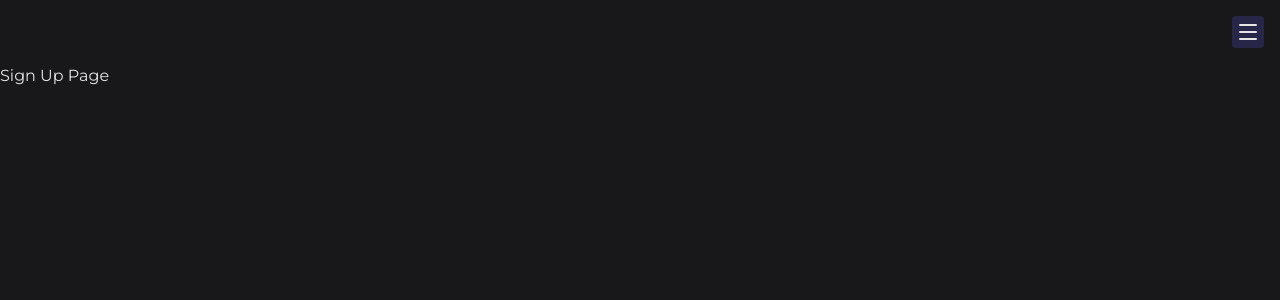
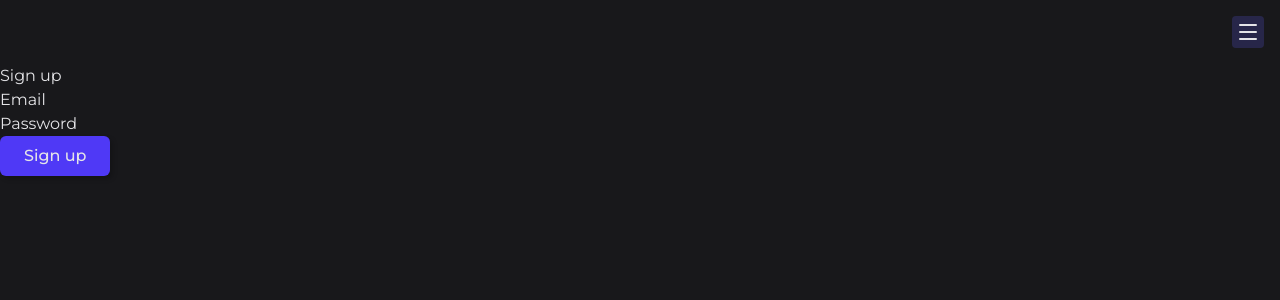
Before and after one commit to Jensaboi/watchit, a React (Vite) app in the folder frontend/: page /signup in a window 1280 px wide. Shown: the top 300 px of the page. Built offline with nearby package versions, Linux system fonts and the light colour scheme; no server answers.

Commit message:
Authcontext update

```diff
--- a/frontend/src/components/ProtectedRoute.tsx
+++ b/frontend/src/components/ProtectedRoute.tsx
@@ -6,5 +6,6 @@ export default function ProtectedRoute({ children }) {
 
   if (user) return children;
 
+  console.log(user);
   return <Navigate to={"/signin"} />;
 }
--- a/frontend/src/context/AuthContext.tsx
+++ b/frontend/src/context/AuthContext.tsx
@@ -1,26 +1,14 @@
-import { createContext, useContext, useState } from "react";
+import { createContext, useContext, useEffect, useState } from "react";
 import supabase from "../service/supabaseService";
 
 const AuthContext = createContext(null);
 
 export default function AuthProvider({ children }) {
-  const [user, setUser] = useState(null);
+  const [session, setSession] = useState(null);
 
   const { data } = supabase.auth.onAuthStateChange((event, session) => {
-    console.log(event, session);
-    if (event === "INITIAL_SESSION") {
-      // handle initial session
-    } else if (event === "SIGNED_IN") {
-      // handle sign in event
-    } else if (event === "SIGNED_OUT") {
-      // handle sign out event
-    } else if (event === "PASSWORD_RECOVERY") {
-      // handle password recovery event
-    } else if (event === "TOKEN_REFRESHED") {
-      // handle token refreshed event
-    } else if (event === "USER_UPDATED") {
-      // handle user updated event
-    }
+    setSession(session);
+    console.log(`Supabase event handled: ${event}`);
   });
 
   async function signUpUser({
@@ -36,19 +24,61 @@ export default function AuthProvider({ children }) {
         password,
       });
 
-      if (error) throw error;
+      if (error) {
+        console.error(`Supabase sign up error: ${error.message}`);
+        return { success: false, error: error.message };
+      }
 
-      setUser(data);
-
-      return data;
+      return { success: true, data };
     } catch (err) {
-      console.error(err);
-      throw new Error("Failed to sign up user...", { cause: err });
+      return {
+        success: false,
+        error: `Unexpected error: ${err?.message ?? ""}`,
+      };
     }
   }
 
+  async function signInUser({
+    email,
+    password,
+  }: {
+    email: string;
+    password: string;
+  }) {
+    try {
+      const { data, error } = await supabase.auth.signInWithPassword({
+        email,
+        password,
+      });
+
+      if (error) {
+        console.error(`Supabase sign in error: ${error.message}`);
+        return { success: false, error: error.message };
+      }
+
+      return { success: true, data };
+    } catch (err) {
+      console.error(`Unexpected error occured: ${err?.message ?? ""}`);
+      return { success: false, error: err?.message };
+    }
+  }
+
+  useEffect(() => {
+    async function loadSession() {
+      const { data, error } = await supabase.auth.getSession();
+
+      if (error) {
+        console.error(`Supabase load session error: ${error.message}`);
+        return;
+      }
+
+      setSession(data);
+    }
+    loadSession();
+  }, []);
+
   return (
-    <AuthContext.Provider value={{ user, signUpUser }}>
+    <AuthContext.Provider value={{ session, signUpUser, signInUser }}>
       {children}
     </AuthContext.Provider>
   );
--- a/frontend/src/pages/SignInPage.tsx
+++ b/frontend/src/pages/SignInPage.tsx
@@ -1,12 +1,38 @@
 import { useState } from "react";
+import { useAuth } from "../context/AuthContext";
+import Button from "../components/ui/Button";
+import { Link, useNavigate } from "react-router";
 
 export default function SignInPage() {
+  const { signInUser } = useAuth();
+
+  const navigate = useNavigate();
+
   const [email, setEmail] = useState("");
   const [password, setPassword] = useState("");
 
+  async function handleSubmit(e) {
+    e.preventDefault();
+    try {
+      const formData = new FormData(e.target);
+
+      const email = formData.get("email");
+
+      const password = formData.get("password");
+
+      const { success } = await signInUser({ email, password });
+
+      if (success) navigate("/groups");
+
+      return null;
+    } catch (error) {
+      console.log(error);
+    }
+  }
   return (
-    <div>
-      <form>
+    <section>
+      <form onSubmit={handleSubmit}>
+        <h1>Sign in</h1>
         <div>
           <label htmlFor="email">Email</label>
           <input
@@ -28,7 +54,14 @@ export default function SignInPage() {
             type="password"
           />
         </div>
+        <Button type="submit" variant="primary">
+          Sign in
+        </Button>
+        <p>
+          Already have an account?
+          <Link to={"/signup"}>sign up!</Link>
+        </p>
       </form>
-    </div>
+    </section>
   );
 }
--- a/frontend/src/pages/SignUpPage.tsx
+++ b/frontend/src/pages/SignUpPage.tsx
@@ -1,7 +1,63 @@
+import { useState } from "react";
+import { useAuth } from "../context/AuthContext";
+import Button from "../components/ui/Button";
+import { Link, useNavigate } from "react-router";
+
 export default function SignUpPage() {
+  const { signUpUser } = useAuth();
+
+  const navigate = useNavigate();
+
+  const [email, setEmail] = useState("");
+  const [password, setPassword] = useState("");
+
+  async function handleSubmit(e) {
+    e.preventDefault();
+    try {
+      const formData = new FormData(e.target);
+
+      const email = formData.get("email");
+
+      const password = formData.get("password");
+
+      const { success } = await signUpUser({ email, password });
+
+      if (success) navigate("/groups");
+
+      return null;
+    } catch (error) {
+      console.log(error);
+    }
+  }
   return (
-    <div>
-      <h1>Sign Up Page</h1>
-    </div>
+    <section>
+      <form onSubmit={handleSubmit}>
+        <h1>Sign up</h1>
+        <div>
+          <label htmlFor="email">Email</label>
+          <input
+            onChange={e => setEmail(e.target.value)}
+            value={email}
+            id="email"
+            name="email"
+            type="email"
+          />
+        </div>
+
+        <div>
+          <label htmlFor="password">Password</label>
+          <input
+            onChange={e => setPassword(e.target.value)}
+            value={password}
+            id="password"
+            name="password"
+            type="password"
+          />
+        </div>
+        <Button type="submit" variant="primary">
+          Sign up
+        </Button>
+      </form>
+    </section>
   );
 }
```
